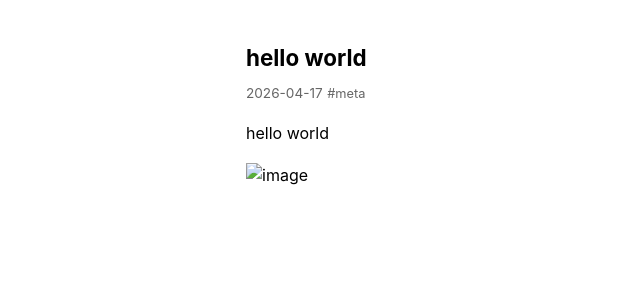
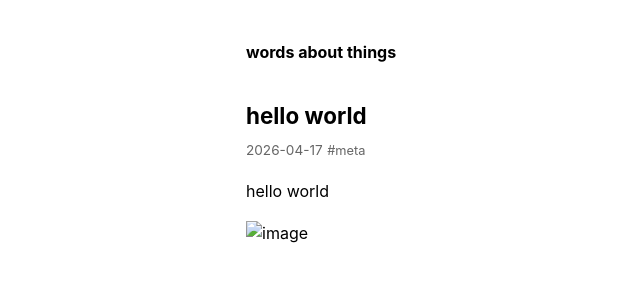
Before and after one commit to zdwolfe/blog, a Jekyll site: the page built from _posts/2026-04-17-hello-world/2026-04-17-hello-world.md, in a window 1280 px wide. Shown: the top 300 px of the page, without its empty margins (70-710 px from the left). Built offline with Jekyll 4.4.1, drawn with Linux system fonts in a browser that asks for light colours.

Commit message:
set title

```diff
--- a/_config.yml
+++ b/_config.yml
@@ -1,4 +1,4 @@
-title:
+title: words about things
 url: "https://blog.zdwolfe.com"
 baseurl: ""
 markdown: kramdown
```
